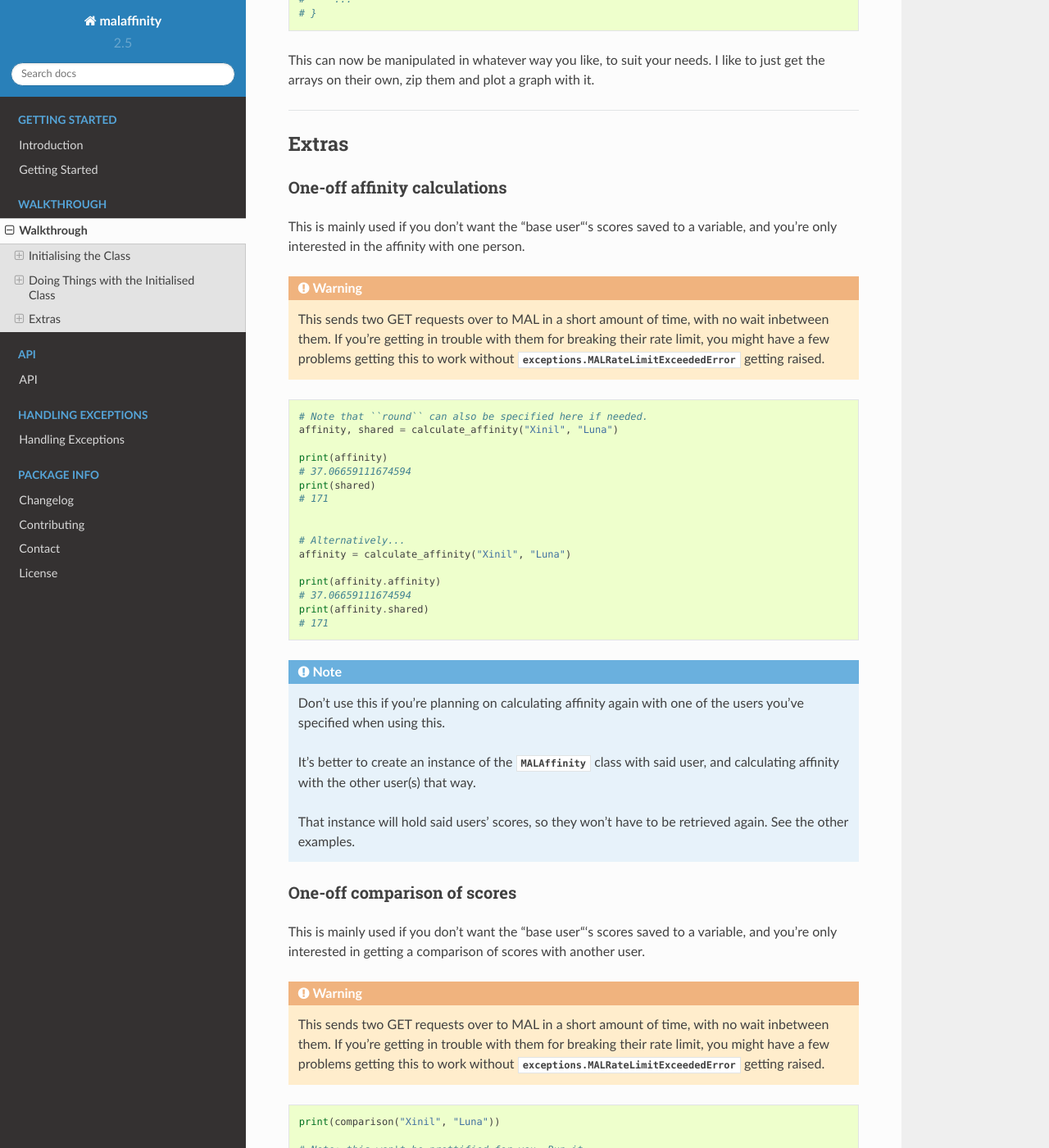
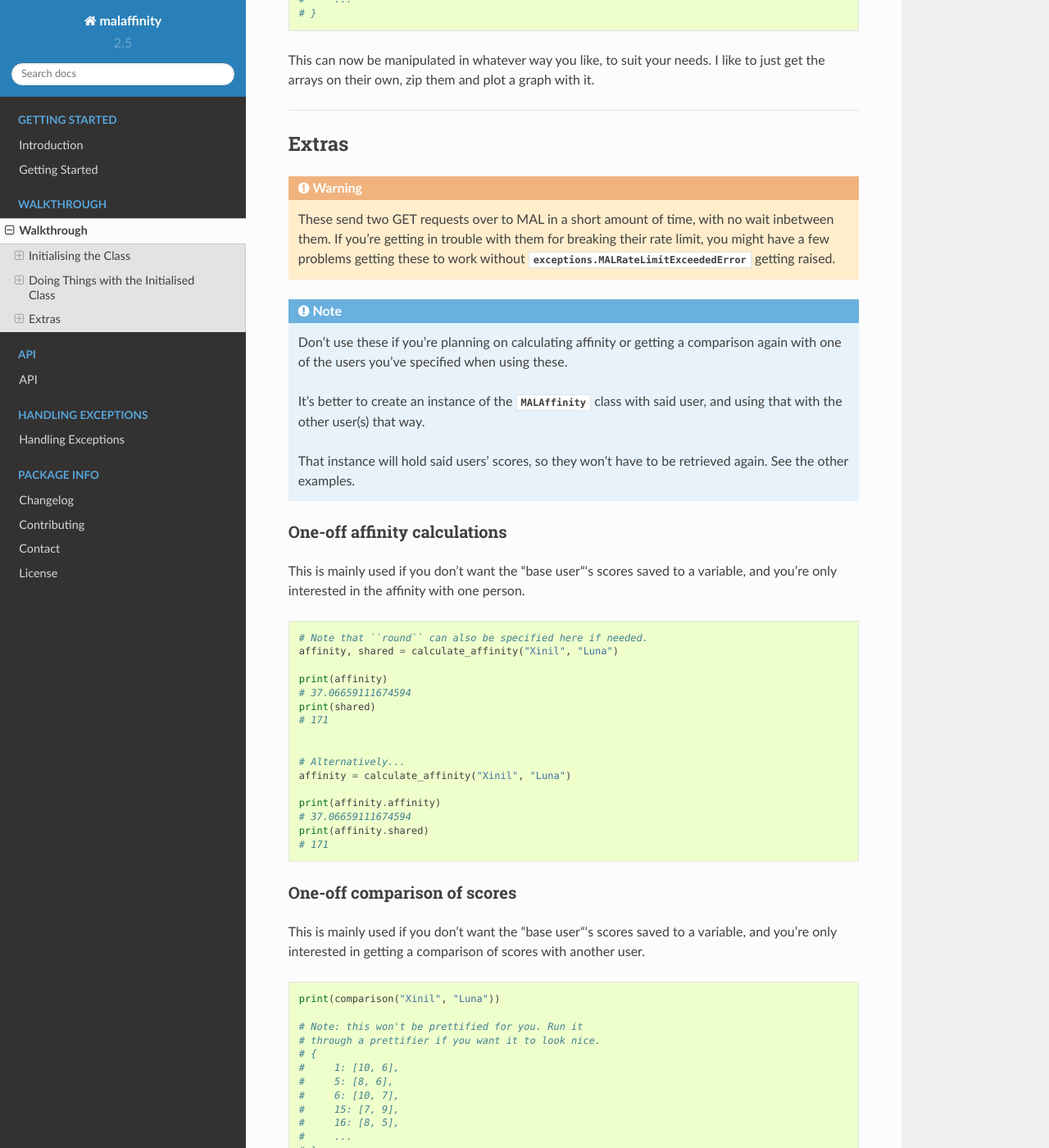
Before and after one commit to erkghlerngm44/aniffinity, a Sphinx documentation site: the page built from docs/walkthrough/index.rst, in a window 1280 px wide and 1400 px high, scrolled down 2311 px. Shown: the whole window at 82% size. Built offline with Sphinx 7.4.7 and the Read the Docs theme 2.0.0, drawn with Linux system fonts in a browser that asks for light colours.

Commit message:
Move warning and note in `Extras` section up a bit, so it doesn't need to be repeated

```diff
--- a/docs/walkthrough/index.rst
+++ b/docs/walkthrough/index.rst
@@ -134,17 +134,27 @@ I like to just get the arrays on their own, zip them and plot a graph with it.
 Extras
 ------
 
+.. warning:: These send two GET requests over to MAL in a short amount of time,
+             with no wait inbetween them. If you're getting in trouble with them
+             for breaking their rate limit, you might have a few problems getting
+             these to work without :exc:`.exceptions.MALRateLimitExceededError`
+             getting raised.
+
+.. note:: Don't use these if you're planning on calculating affinity or getting a comparison
+          again with one of the users you've specified when using these.
+
+          It's better to create an instance of the :class:`.MALAffinity` class with
+          said user, and using that with the other user(s) that way.
+
+          That instance will hold said users' scores, so they won't have to be retrieved
+          again. See the other examples.
+
 One-off affinity calculations
 ~~~~~~~~~~~~~~~~~~~~~~~~~~~~~
 
 This is mainly used if you don't want the "base user"'s scores saved to a variable,
 and you're only interested in the affinity with one person.
 
-.. warning:: This sends two GET requests over to MAL in a short amount of time,
-             with no wait inbetween them. If you're getting in trouble with them
-             for breaking their rate limit, you might have a few problems getting
-             this to work without :exc:`.exceptions.MALRateLimitExceededError`
-             getting raised.
 
 .. code-block:: python
 
@@ -165,26 +175,11 @@ and you're only interested in the affinity with one person.
     print(affinity.shared)
     # 171
 
-.. note:: Don't use this if you're planning on calculating affinity again with one of
-          the users you've specified when using this.
-
-          It's better to create an instance of the :class:`.MALAffinity` class with
-          said user, and calculating affinity with the other user(s) that way.
-
-          That instance will hold said users' scores, so they won't have to be retrieved
-          again. See the other examples.
-
 One-off comparison of scores
 ~~~~~~~~~~~~~~~~~~~~~~~~~~~~
 
 This is mainly used if you don't want the "base user"'s scores saved to a variable,
 and you're only interested in getting a comparison of scores with another user.
-
-.. warning:: This sends two GET requests over to MAL in a short amount of time,
-             with no wait inbetween them. If you're getting in trouble with them
-             for breaking their rate limit, you might have a few problems getting
-             this to work without :exc:`.exceptions.MALRateLimitExceededError`
-             getting raised.
 
 .. code-block:: python
 
```
